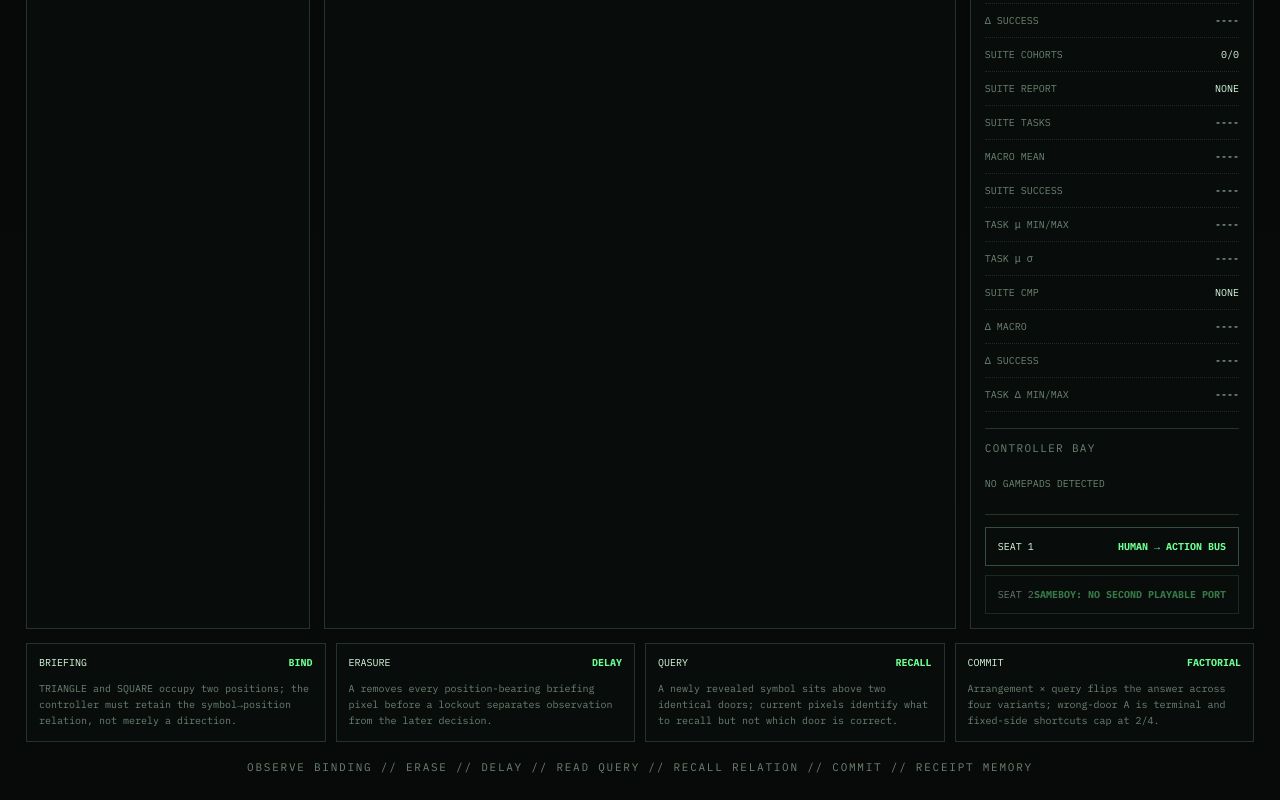
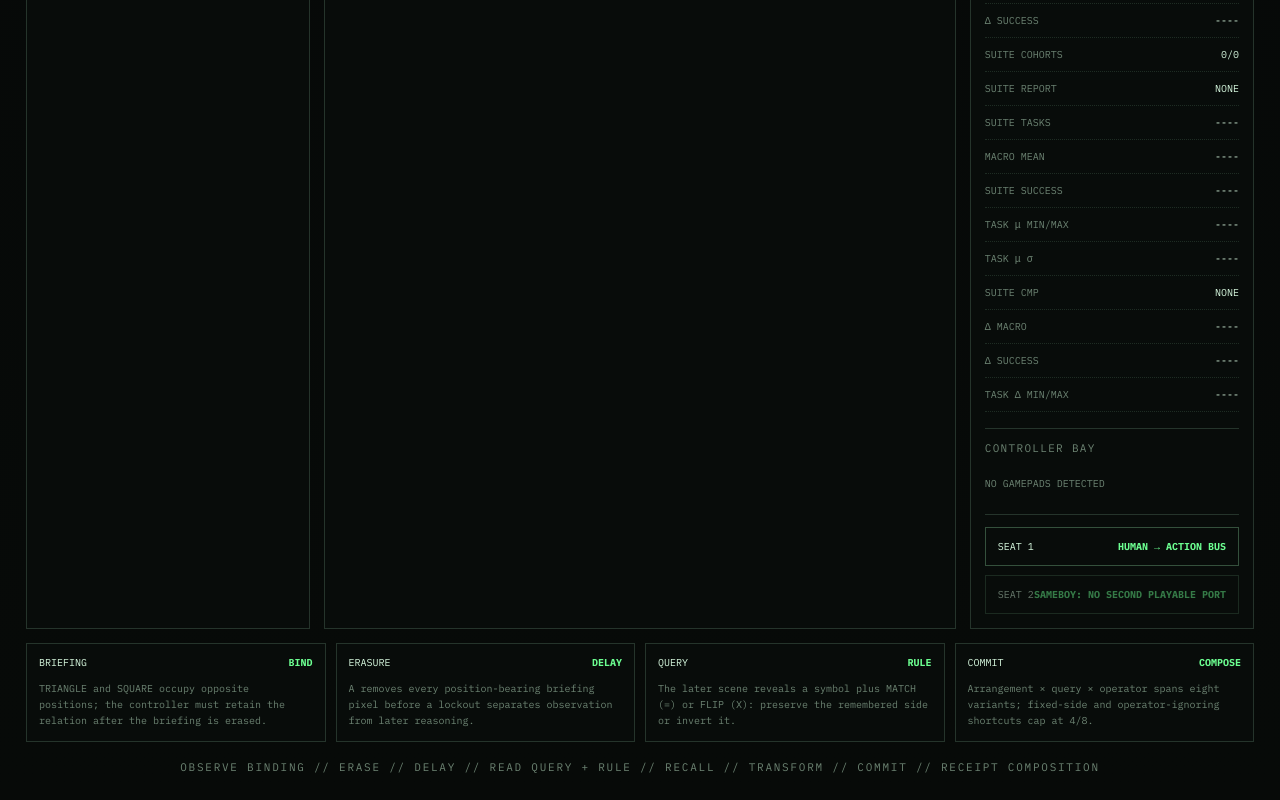
Before and after one commit to MichaelWave369/PhiCade, a React (Vite) app in the folder apps/desktop/: page / in a window 1280 px wide. Shown: the part 2173-2973 px from the top of the page. Built offline with nearby package versions, Linux system fonts and the light colour scheme.

Commit message:
Rung 28: surface compositional recall milestones

```diff
--- a/apps/desktop/src/App.tsx
+++ b/apps/desktop/src/App.tsx
@@ -86,10 +86,10 @@ const systems = ["ALL", "NES", "SNES", "GB", "GBC", "GBA", "GENESIS", "PS1"] as
 const PHIBOT_AGENT_ID = "phi-local";
 
 const milestones = [
-  ["BRIEFING", "BIND", "TRIANGLE and SQUARE occupy two positions; the controller must retain the symbol→position relation, not merely a direction."],
-  ["ERASURE", "DELAY", "A removes every position-bearing briefing pixel before a lockout separates observation from the later decision."],
-  ["QUERY", "RECALL", "A newly revealed symbol sits above two identical doors; current pixels identify what to recall but not which door is correct."],
-  ["COMMIT", "FACTORIAL", "Arrangement × query flips the answer across four variants; wrong-door A is terminal and fixed-side shortcuts cap at 2/4."],
+  ["BRIEFING", "BIND", "TRIANGLE and SQUARE occupy opposite positions; the controller must retain the relation after the briefing is erased."],
+  ["ERASURE", "DELAY", "A removes every position-bearing briefing pixel before a lockout separates observation from later reasoning."],
+  ["QUERY", "RULE", "The later scene reveals a symbol plus MATCH (=) or FLIP (X): preserve the remembered side or invert it."],
+  ["COMMIT", "COMPOSE", "Arrangement × query × operator spans eight variants; fixed-side and operator-ignoring shortcuts cap at 4/8."],
 ] as const;
 
 function decodeBase64(value: string): Uint8Array {
@@ -1844,7 +1844,7 @@ export function App() {
         ))}
       </section>
 
-      <footer>OBSERVE BINDING // ERASE // DELAY // READ QUERY // RECALL RELATION // COMMIT // RECEIPT MEMORY</footer>
+      <footer>OBSERVE BINDING // ERASE // DELAY // READ QUERY + RULE // RECALL // TRANSFORM // COMMIT // RECEIPT COMPOSITION</footer>
     </main>
   );
 }
```
